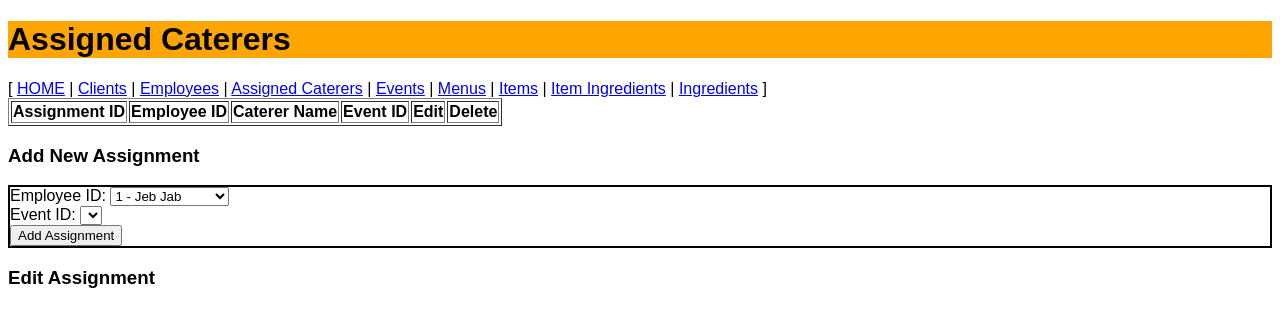
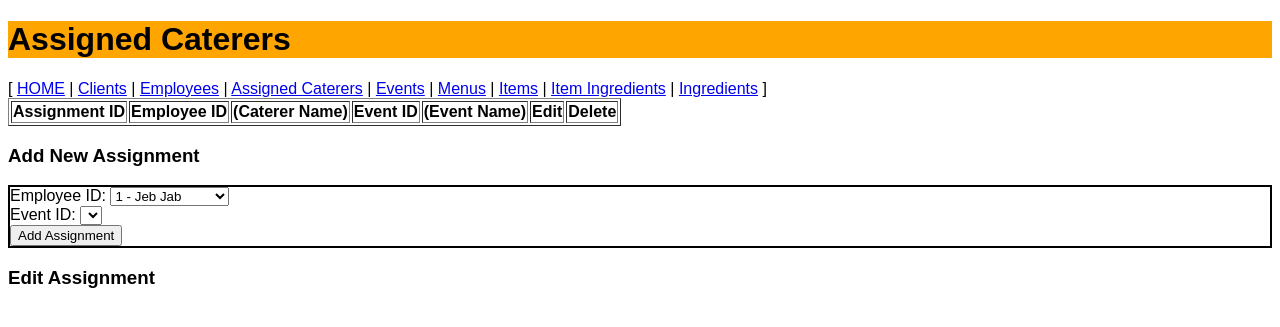
Before and after one commit to LaserBread/CaterSmart, a Flask app: page /assigned_caterers in a window 1280 px wide. Shown: the top 327 px of the page. Run offline with Flask 3, Linux system fonts and the light colour scheme; data comes from the database, SQL or seed files in the repository; both versions use the stored data as it was after the commit; data that the repository does not hold is empty; parts of the project's set-up code (start-up, migrations or seed data) failed here and were passed over; some libraries are stand-ins or nearby versions.

Commit message:
Add duplicate entry error handling; add styling; add event_name column

```diff
--- a/app.py
+++ b/app.py
@@ -19,11 +19,11 @@ app.config["MYSQL_CURSORCLASS"] = "DictCursor"
 
 mysql = MySQL(app)
 
+'''Homepage route'''
 @app.route('/')
 def index():
     return render_template('index.html')
 
-# currently for STEP 4: just rendering other pages, not connected to db/functional
 '''SELECT/INSERT CLIENTS route'''
 @app.route('/clients', methods=['GET', 'POST'])
 def clients():
@@ -42,13 +42,17 @@ def clients():
             """, (client_name, phone_number, email))
             mysql.connection.commit()
             flash('Client added successfully!', 'success')
+
         except MySQLdb.IntegrityError as e:
-            # # this is the error raised when the UNIQUE constraint is violated
-            # if e.args[0] == 1062:  # 1062 is MySQL's error code for duplicate entry
-            #     flash('This employee is already assigned to this event.', 'danger')
-            # else:
-            #     flash('An unexpected error occurred.', 'danger')
-            pass
+            error_message = str(e.args[1])  # Convert error message to string
+            if e.args[0] == 1062:  # MySQL error code for duplicate entry - in Clients, email and phone_number must be UNIQUE
+                if 'email' in error_message:
+                    flash('Error adding client: this client email is already in the database.', 'danger')
+                elif 'phone_number' in error_message:
+                    flash('Error adding client: this phone number is already in the database.', 'danger')
+            else:
+                flash(f'An unexpected error occurred: {e.args[1]}', 'danger')
+
         finally:
             cur.close()
 
@@ -86,13 +90,10 @@ def employees():
             """, (first_name, last_name, birthdate, has_drivers_license, has_alcohol_certification, has_food_certification))
             mysql.connection.commit()
             flash('Employee added successfully!', 'success')
+
         except MySQLdb.IntegrityError as e:
-            # # this is the error raised when the UNIQUE constraint is violated
-            # if e.args[0] == 1062:  # 1062 is MySQL's error code for duplicate entry
-            #     flash('This employee is already assigned to this event.', 'danger')
-            # else:
-            #     flash('An unexpected error occurred.', 'danger')
-            pass
+            flash(f'An unexpected error occurred: {e.args[1]}.', 'danger')
+
         finally:
             cur.close()
 
@@ -135,12 +136,14 @@ def events():
             """, (event_name, client_id, menu_id, event_start, event_end, event_address))
             mysql.connection.commit()
             flash('Event added successfully!', 'success')
+
         except MySQLdb.IntegrityError as e:
-            if e.args[0] == 1062:  # duplicate event name
+            if e.args[0] == 1062:  # MySQL error code for duplicate entry - in Events, event_name must be UNIQUE
                 flash('An event with this name already exists. Please use a different name.', 'danger')
                 return redirect(url_for('events'))
-            # handle any other unexpected database error
-            flash('An unexpected error occurred. Please try again.', 'danger')
+            else:
+                flash(f'An unexpected error occurred: {e.args[1]}', 'danger')
+
         finally:
             cur.close()
 
@@ -225,7 +228,7 @@ def assigned_caterers():
         event_id = request.form['event_id']
         cur = mysql.connection.cursor()
 
-        # try/except block: handles when user attempts to assign caterer to event they're already assigned to
+        # try/except block
         try:
             cur.execute("""
                 INSERT INTO AssignedCaterers (employee_id, event_id)
@@ -233,12 +236,14 @@ def assigned_caterers():
             """, (employee_id, event_id))
             mysql.connection.commit()
             flash('Caterer assigned successfully!', 'success')
+
         except MySQLdb.IntegrityError as e:
             # this is the error raised when the UNIQUE constraint is violated
-            if e.args[0] == 1062:  # 1062 is MySQL's error code for duplicate entry
+            if e.args[0] == 1062:  # 1062 is MySQL's error code for duplicate entry - in AssignedCaterers, UNIQUE constraint is defined for combo of employee_id/event_id
                 flash('This employee is already assigned to this event.', 'danger')
             else:
-                flash('An unexpected error occurred.', 'danger')
+                flash(f'An unexpected error occurred: {e.args[1]}', 'danger')
+
         finally:
             cur.close()
 
@@ -248,12 +253,14 @@ def assigned_caterers():
     cur = mysql.connection.cursor()
     # query:
     cur.execute("""
-                SELECT AssignedCaterers.assigned_caterers_id, AssignedCaterers.employee_id,
-                    CONCAT(Employees.first_name, ' ', Employees.last_name) AS caterer_name, AssignedCaterers.event_id
-                FROM AssignedCaterers
-                INNER JOIN Employees ON AssignedCaterers.employee_id = Employees.employee_id
-                ORDER BY AssignedCaterers.assigned_caterers_id ASC
-                """)
+            SELECT AssignedCaterers.assigned_caterers_id, AssignedCaterers.employee_id,
+                CONCAT(Employees.first_name, ' ', Employees.last_name) AS caterer_name,
+                AssignedCaterers.event_id, Events.event_name AS event_name
+            FROM AssignedCaterers
+            INNER JOIN Employees ON AssignedCaterers.employee_id = Employees.employee_id
+            INNER JOIN Events ON AssignedCaterers.event_id = Events.event_id
+            ORDER BY AssignedCaterers.assigned_caterers_id ASC
+    """)
     data = cur.fetchall()
     cur.close()
 
@@ -284,8 +291,14 @@ def update_assignment():
         """, (employee_id, event_id, assignment_id))
         mysql.connection.commit()
         flash('Assignment updated successfully!', 'success')
+
     except MySQLdb.IntegrityError:
-        flash('This employee/event combination already exists.', 'danger')
+        # this is the error raised when the UNIQUE constraint is violated
+        if e.args[0] == 1062:  # 1062 is MySQL's error code for duplicate entry - in AssignedCaterers, UNIQUE constraint is defined for combo of employee_id/event_id
+            flash('This employee is already assigned to this event.', 'danger')
+        else:
+            flash(f'An unexpected error occurred: {e.args[1]}', 'danger')
+
     finally:
         cur.close()
     return redirect(url_for('assigned_caterers'))
--- a/static/style.css
+++ b/static/style.css
@@ -5,3 +5,15 @@
 h1 {
     background-color: orange;
 }
+
+.alert.alert-danger {
+    font-family: 'Courier New', Courier, monospace;
+    color: red;
+    font-weight: 700;
+}
+
+.alert.alert-success {
+    font-family: 'Courier New', Courier, monospace;
+    color: green;
+    font-weight: 700;
+}
--- a/templates/assigned_caterers.html
+++ b/templates/assigned_caterers.html
@@ -37,8 +37,9 @@
             <tr>
                 <th>Assignment ID</th>
                 <th>Employee ID</th>
-                <th>Caterer Name</th>
+                <th>(Caterer Name)</th>
                 <th>Event ID</th>
+                <th>(Event Name)</th>
                 <th>Edit</th>
                 <th>Delete</th>
             </tr>
@@ -50,6 +51,7 @@
                 <td>{{ row.employee_id }}</td>
                 <td>{{ row.caterer_name }}</td>
                 <td>{{ row.event_id }}</td>
+                <td>{{ row.event_name  }}</td>
                 <td><button onclick="editAssignment(this)">Edit</button></td>
                 <td><button onclick="deleteAssignment('{{ row.assigned_caterers_id }}')">Delete</button></td>
             </tr>
```
Also changed, not shown: db/action_queries.sql (+4 -4 lines).
